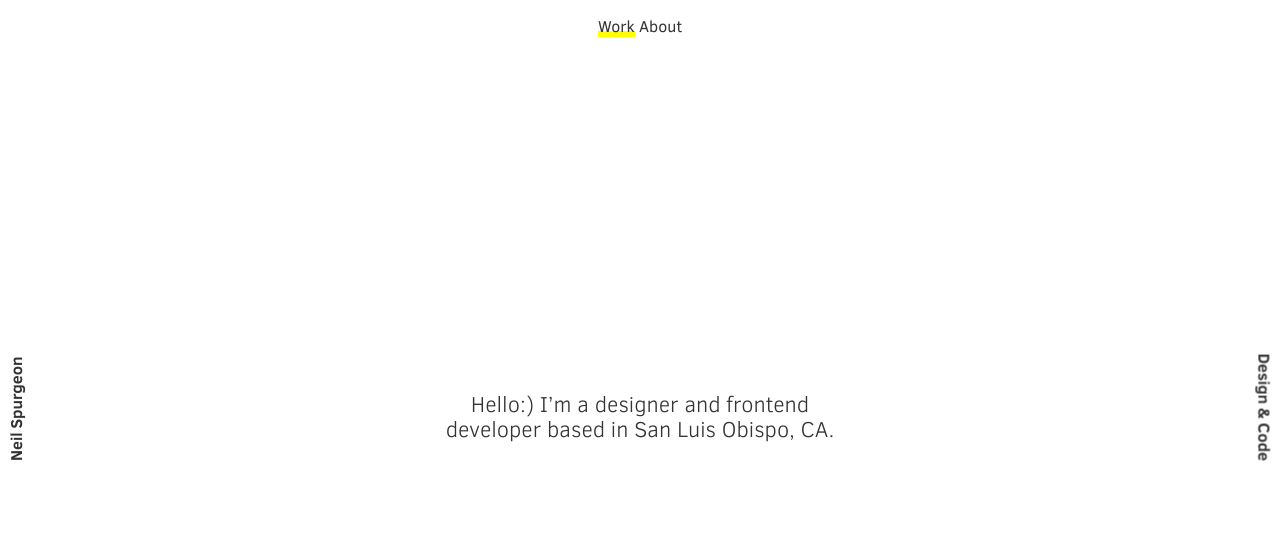
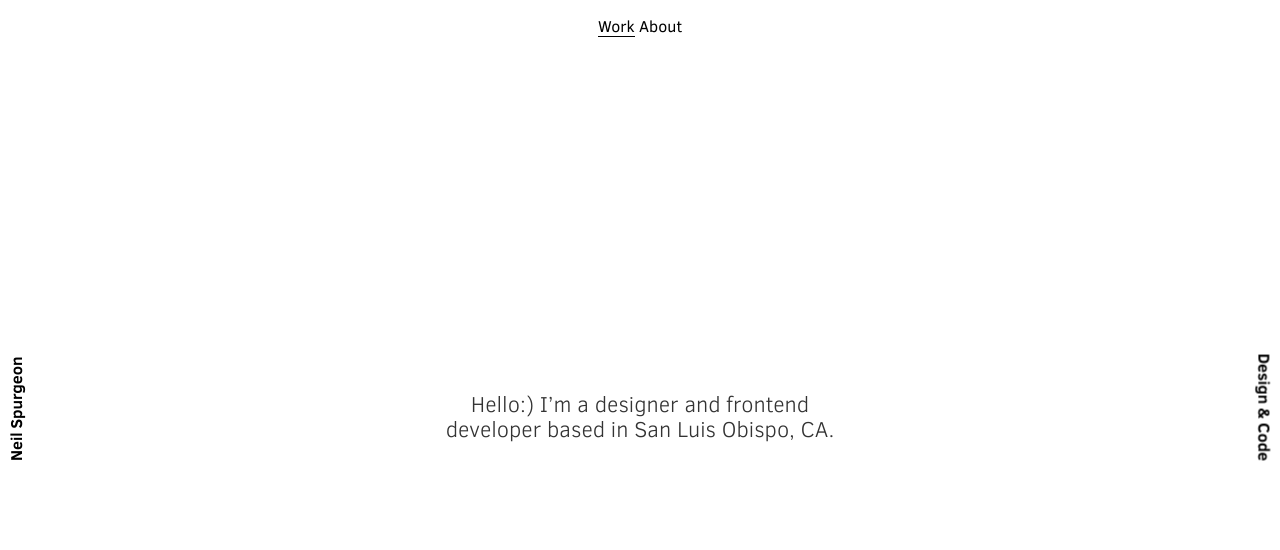
Before and after one commit to neilspurgeon/neilspurgeon.github.io, a Jekyll site: the page built from index.html, in a window 1280 px wide. Shown: the top 550 px of the page. Built offline with Jekyll 4.4.1, drawn with Linux system fonts in a browser that asks for light colours; nearby versions of some CDN libraries.

Commit message:
applied mix-blend-mode to fixed header/nav

```diff
--- a/_sass/_base/_base.scss
+++ b/_sass/_base/_base.scss
@@ -24,6 +24,7 @@ img {
   min-height: 100vh;
   margin-bottom: 200px;
   background-color: #FFF;
+  color: #FFF;
 }
 
 body.project {
@@ -33,4 +34,5 @@ body.project {
     margin-top: 30vh;
   }
 }
+
 body.default { margin-top: 100px; }
--- a/_sass/_modules/_header.scss
+++ b/_sass/_modules/_header.scss
@@ -1,3 +1,8 @@
+header {
+  color: #FFF;
+  mix-blend-mode: difference;
+}
+
 .nav {
   position: fixed;
   top: 0;
@@ -17,28 +22,26 @@
 
 .nav__link {
   text-decoration: none;
-  color: #333;
+  color: inherit;
   font-weight: 300;
   position: relative;
 
   &:after {
-    border-bottom: 0 solid #FFFF00;
     content: '';
     position: absolute;
     bottom: 0;
     left: 0;
     width: 100%;
-    transition: 0.1s;
     z-index: -999;
   }
 }
 
 .nav__list.is-active {
-  a:after { border-bottom: .4em solid #FFFF00; }
+  a:after { border-bottom: 1px solid #FFF; }
 }
 
 .nav__list:hover {
-  a:after { border-bottom: 1.2em solid #FFFF00; }
+  a:after { border-bottom: 1px solid #FFF; }
 }
 
 .site-title,
@@ -48,6 +51,8 @@
   top: 50%;
   font-weight: 700;
   text-align: center;
+  mix-blend-mode: difference;
+  color: #FFF;
 }
 
 .site-title {
--- a/_sass/_modules/_site-intro.scss
+++ b/_sass/_modules/_site-intro.scss
@@ -2,7 +2,7 @@
   position: relative;
   height: 100vh;
   z-index: -1;
-  background-color: #FFF;
+  background: #FFF;
 }
 
 .site-intro__text {
```
